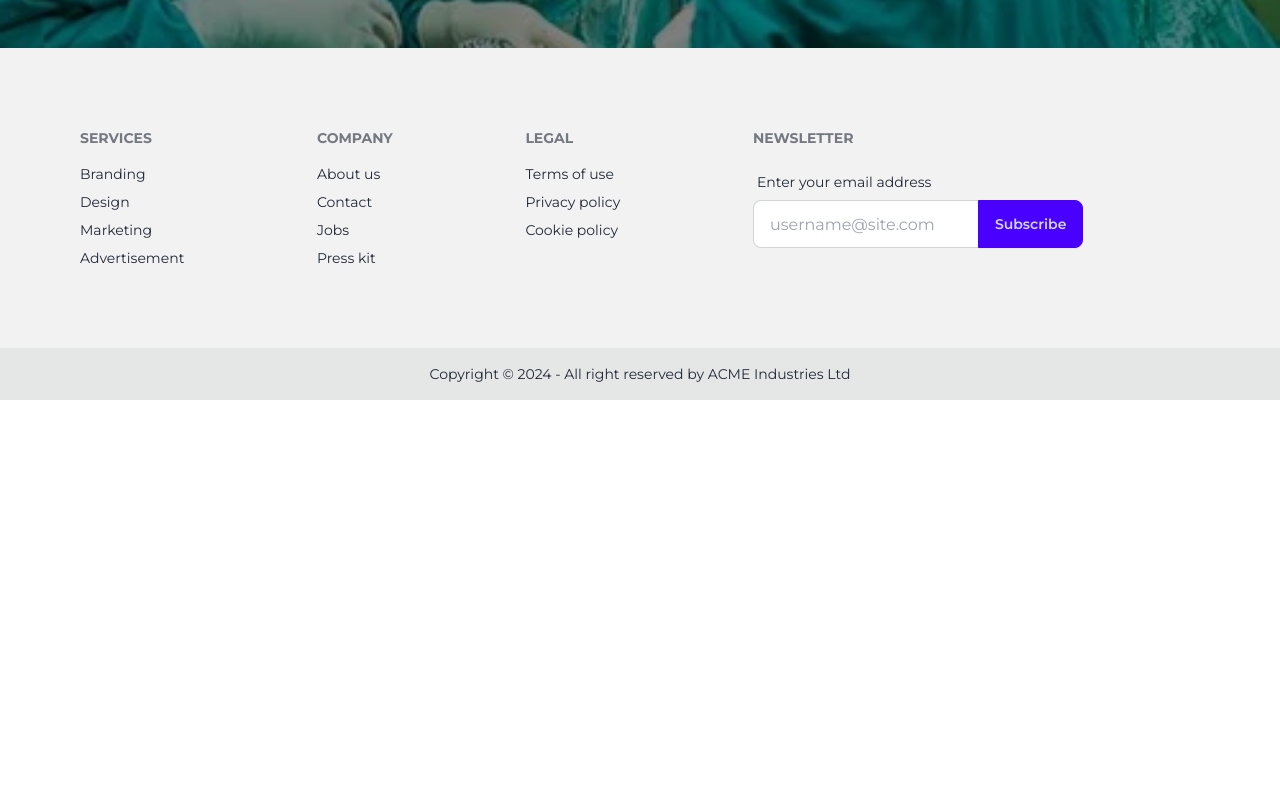
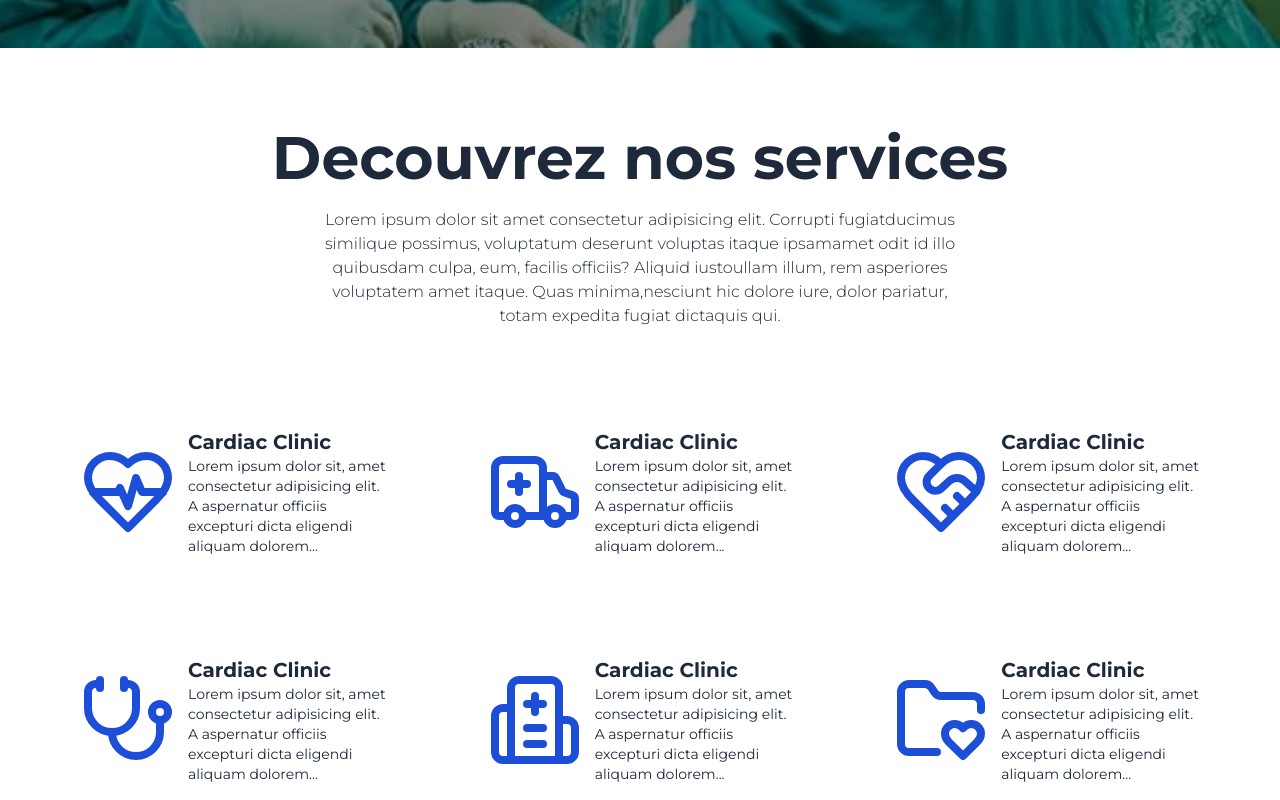
Before and after one commit to latyr0503/projet_final_talent4startup, a React (Vite) app: page /services in a window 1280 px wide. Shown: the part 660-1460 px from the top of the page. Before the commit the page ends 1060 px from the top, so only its background shows below. Built offline with nearby package versions, Linux system fonts and the light colour scheme.

Commit message:
reception de mail v2

```diff
--- a/src/pages/About.jsx
+++ b/src/pages/About.jsx
@@ -3,9 +3,10 @@ import { IntroductionSection } from "../components/IntroductionSection";
 import CareInfo from "../components/CareInfo";
 import StateSection from "../components/StateSection";
 import ServicesSection from "../components/ServicesSection";
-import { DishSection } from "../components/DishSection";
 import SectionDoctor from "../components/SectionDoctor";
 import backgroundImage from "../assets/background.jpeg";
+import GetAppointement from "../components/GetAppointement";
+import SectionInfo from "../components/SectionInfo";
 
 const About = () => {
   return (
@@ -16,10 +17,12 @@ const About = () => {
         navigation={{ home: "Home", current: "About" }}
       />
       <CareInfo />
+      <SectionInfo />
       <ServicesSection />
       <StateSection />
-      <DishSection />
+      {/* <DishSection /> */}
       <SectionDoctor />
+      <GetAppointement />
     </div>
   );
 };
--- a/src/pages/NosDoctors.jsx
+++ b/src/pages/NosDoctors.jsx
@@ -1,6 +1,8 @@
 import React from "react";
 import { IntroductionSection } from "../components/IntroductionSection";
 import backgroundImage from "../assets/i.jpeg";
+import SectionDoctor from "../components/SectionDoctor";
+import GetAppointement from "../components/GetAppointement";
 
 export const NosDoctors = () => {
   return (
@@ -10,6 +12,11 @@ export const NosDoctors = () => {
         title="Nos médecins"
         navigation={{ home: "Home", current: "Nos médecins" }}
       />
+      <SectionDoctor />
+      <SectionDoctor />
+      <SectionDoctor />
+      <SectionDoctor />
+      <GetAppointement />
     </div>
   );
 };
--- a/src/pages/Services.jsx
+++ b/src/pages/Services.jsx
@@ -1,6 +1,9 @@
 import React from "react";
 import { IntroductionSection } from "../components/IntroductionSection";
 import backgroundImage from "../assets/i.jpeg";
+import ServicesSection from "../components/ServicesSection";
+import GetAppointement from "../components/GetAppointement";
+import TitreSoustitre from "../Elements/TitreSoustitre";
 
 export const Services = () => {
   return (
@@ -10,6 +13,16 @@ export const Services = () => {
         title="Nos Services"
         navigation={{ home: "Home", current: "Nos médecins" }}
       />
+      <div className="my-20">
+        <TitreSoustitre
+          titre={"Decouvrez nos services"}
+          desctiption={
+            "Lorem ipsum dolor sit amet consectetur adipisicing elit. Corrupti fugiatducimus similique possimus, voluptatum deserunt voluptas itaque ipsamamet odit id illo quibusdam culpa, eum, facilis officiis? Aliquid iustoullam illum, rem asperiores voluptatem amet itaque. Quas minima,nesciunt hic dolore iure, dolor pariatur, totam expedita fugiat dictaquis qui."
+          }
+        />
+        <ServicesSection />
+      </div>
+      <GetAppointement />
     </div>
   );
 };
```
